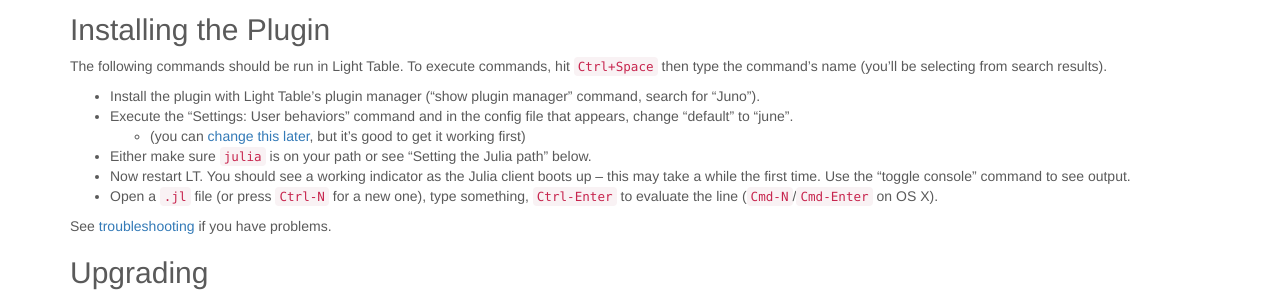
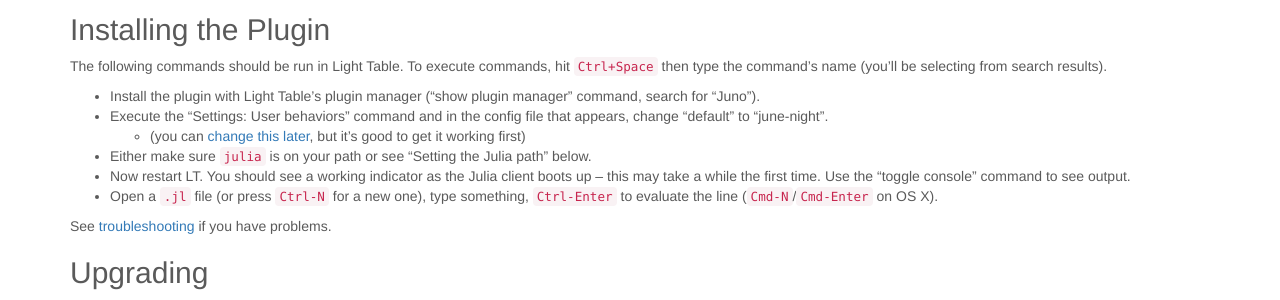
Before and after one commit to JunoLab/junolab.github.io, a Jekyll site: the page built from docs/installing.md, in a window 1280 px wide. Shown: the part 542-842 px from the top of the page. Built offline with Jekyll 4.4.1, drawn with Linux system fonts in a browser that asks for light colours; nearby versions of some CDN libraries.

Commit message:
Update installing.md

```diff
--- a/docs/installing.md
+++ b/docs/installing.md
@@ -17,7 +17,7 @@
 The following commands should be run in Light Table. To execute commands, hit `Ctrl+Space` then type the command's name (you'll be selecting from search results).
 
 * Install the plugin with Light Table's plugin manager ("show plugin manager" command, search for "Juno").
-* Execute the "Settings: User behaviors" command and in the config file that appears, change "default" to "june".
+* Execute the "Settings: User behaviors" command and in the config file that appears, change "default" to "june-night".
   * (you can [change this later](settings.html), but it's good to get it working first)
 * Either make sure `julia` is on your path or see "Setting the Julia path" below.
 * Now restart LT. You should see a working indicator as the Julia client boots up – this may take a while the first time. Use the "toggle console" command to see output.
```
